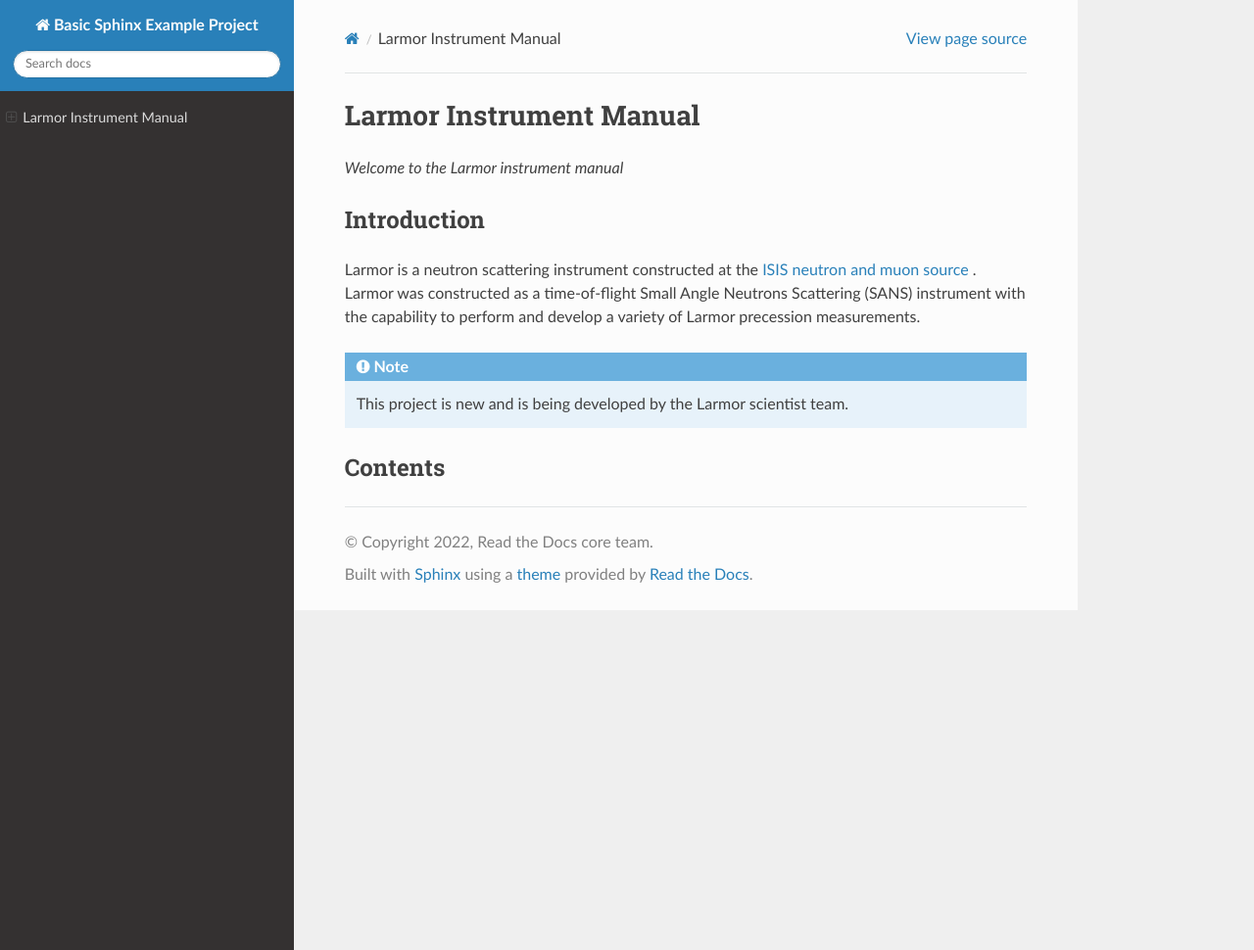
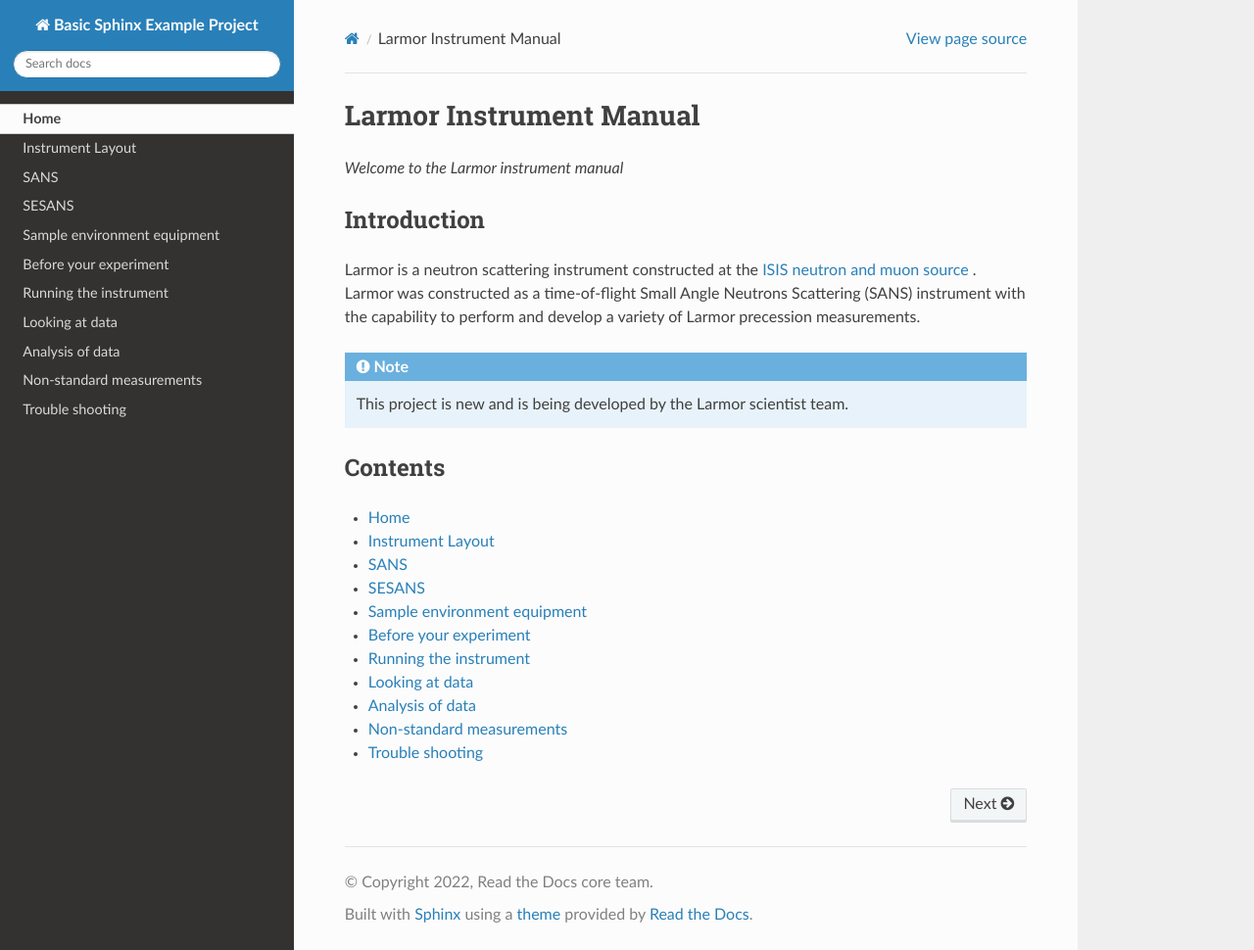
Before and after one commit to larmorinstrument/Larmor-Instrument-Manual, a Sphinx documentation site: the page built from docs/index.rst, in a window 1280 px wide and 970 px high. Shown: the whole window at 98% size. Built offline with Sphinx 7.4.7 and the Read the Docs theme 2.0.0, drawn with Linux system fonts in a browser that asks for light colours.

Commit message:
Add toc back into index

```diff
--- a/docs/index.rst
+++ b/docs/index.rst
@@ -17,3 +17,16 @@
 
 Contents
 --------
+
+.. toctree::
+  Home <self>
+  Instrument Layout <InstrumentLayout>
+  SANS
+  SESANS
+  Sample environment equipment <SEEquipment>
+  Before your experiment <BeforeExp>
+  Running the instrument <RunningExp>
+  Looking at data <LookingAtData>
+  Analysis of data <AnalysisOfData>
+  Non-standard measurements <NSMeasurements>
+  Trouble shooting <TroubleShooting>
```
